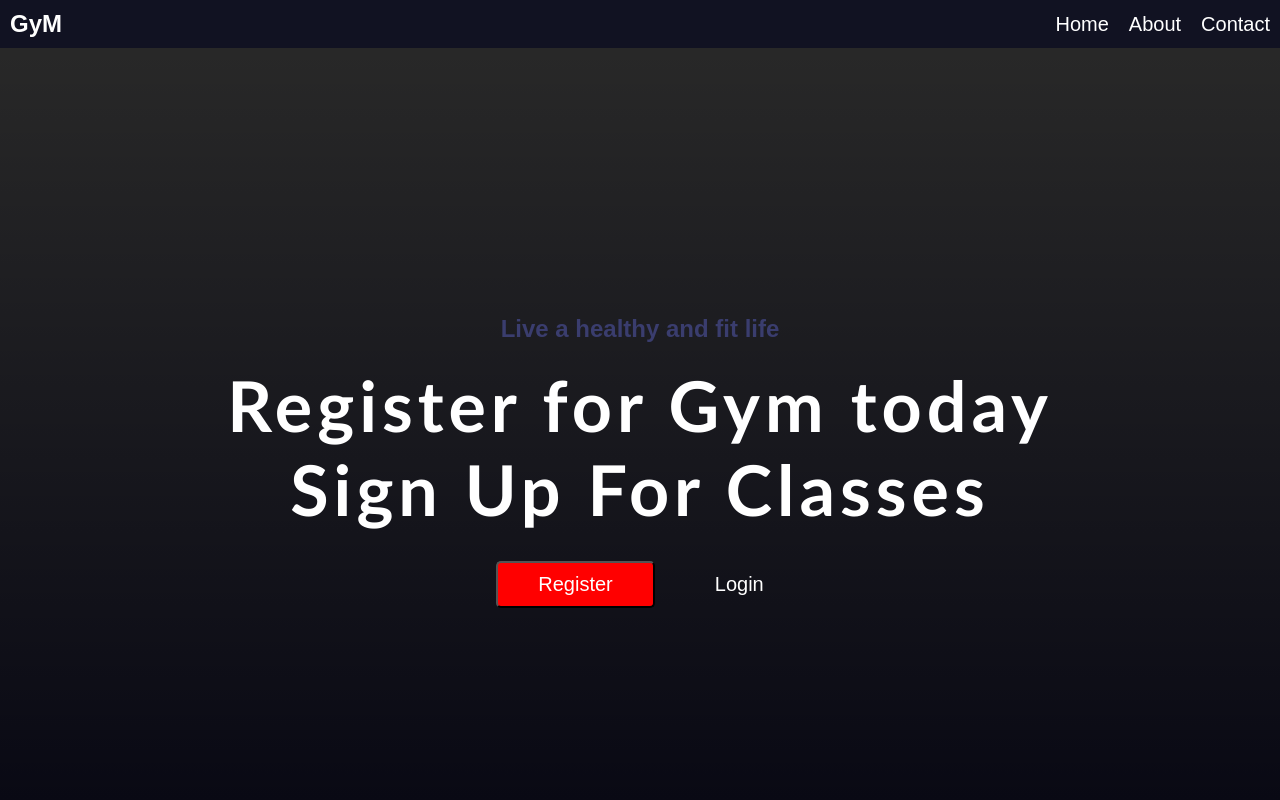
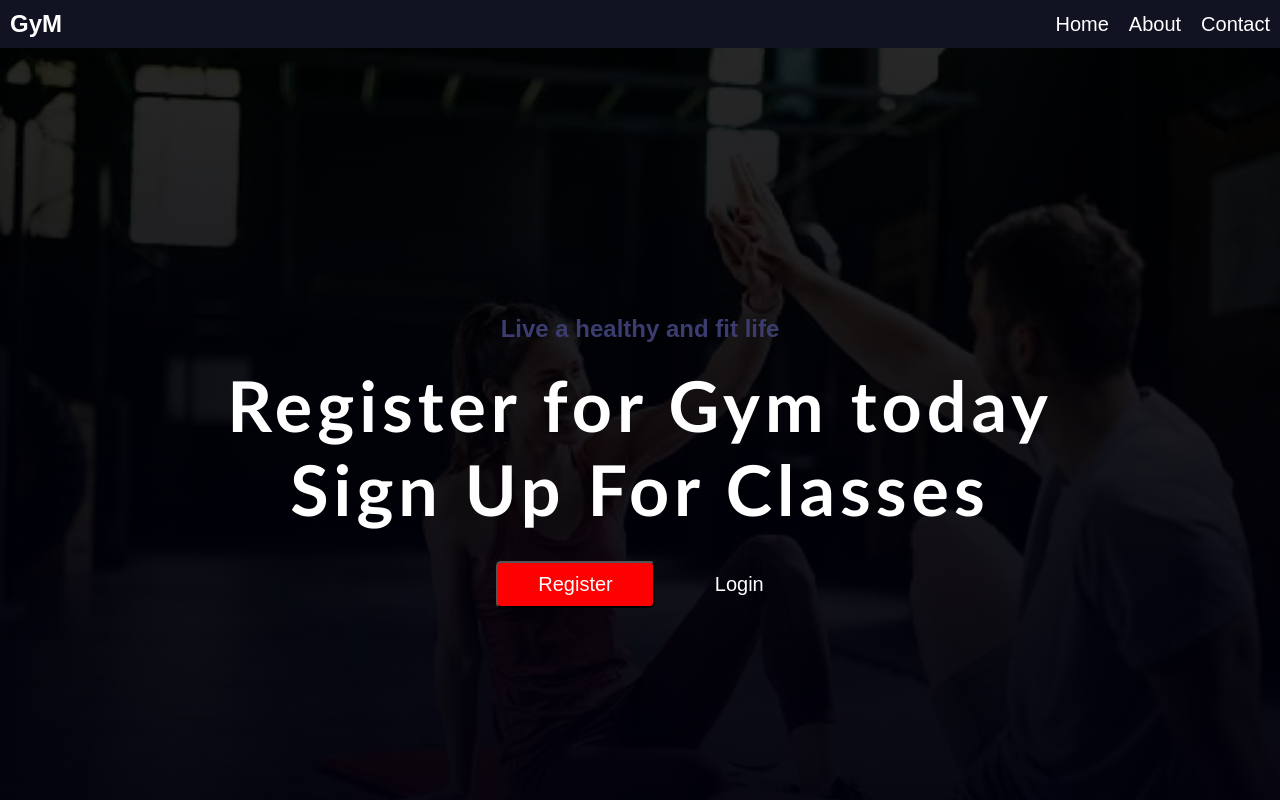
Before and after one commit to BomsG/Gym-Website, a plain HTML site: page index.html in a window 1280 px wide. Shown: the top 800 px of the page. Drawn offline with nearby package versions, Linux system fonts and the light colour scheme.

Commit message:
Update style.css

```diff
--- a/style.css
+++ b/style.css
@@ -56,7 +56,7 @@ ul li a:hover {
       rgba(0, 0, 0, 0.842),
       rgba(0, 0, 12, 0.973)
     ),
-    url("images/istockphoto-1396728049-170667a.webp");
+    url("istockphoto-1396728049-170667a.webp");
   width: 100%;
   height: 100vh;
   background-repeat: no-repeat;
```
